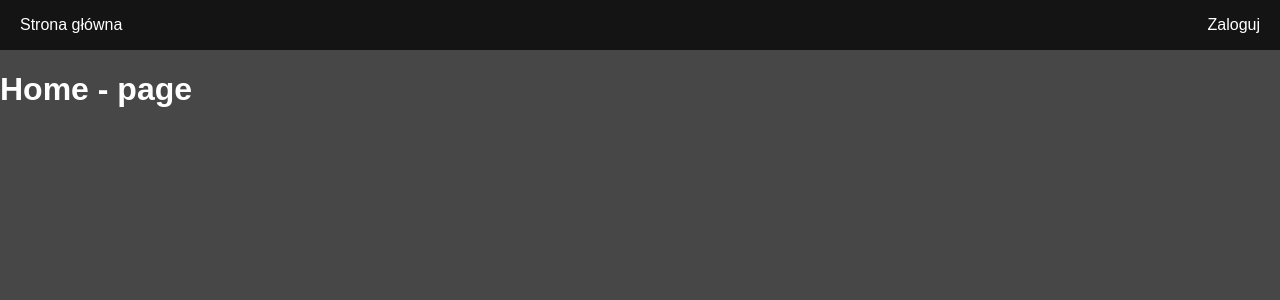
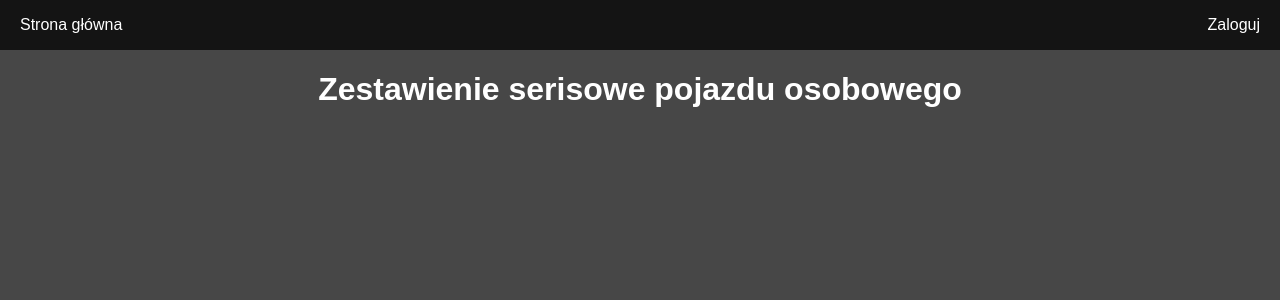
Before and after one commit to patryk177m/Car_repairs_FRONTEND, a React (Create React App) app: page / in a window 1280 px wide. Shown: the top 300 px of the page. Built offline with nearby package versions, Linux system fonts and the light colour scheme; no server answers.

Commit message:
added styles and change title page

```diff
--- a/src/pages/Home.tsx
+++ b/src/pages/Home.tsx
@@ -1,9 +1,11 @@
 import  React from 'react';
+import "../styles/global.scss"
+import "../styles/home.scss"
 
 export const Home = () => {
     return (
-        <div>
-            <h1>Home - page</h1>
-        </div>
+        <main className="main global--container">
+            <h1 className="main__title">Zestawienie serisowe pojazdu osobowego</h1>
+        </main>
     )
 }
--- a/src/styles/home.scss
+++ b/src/styles/home.scss
@@ -0,0 +1,8 @@
+.main {
+  width: 100%;
+  &__title {
+    display: flex;
+    justify-content: center;
+    align-items: center;
+  }
+}
```
